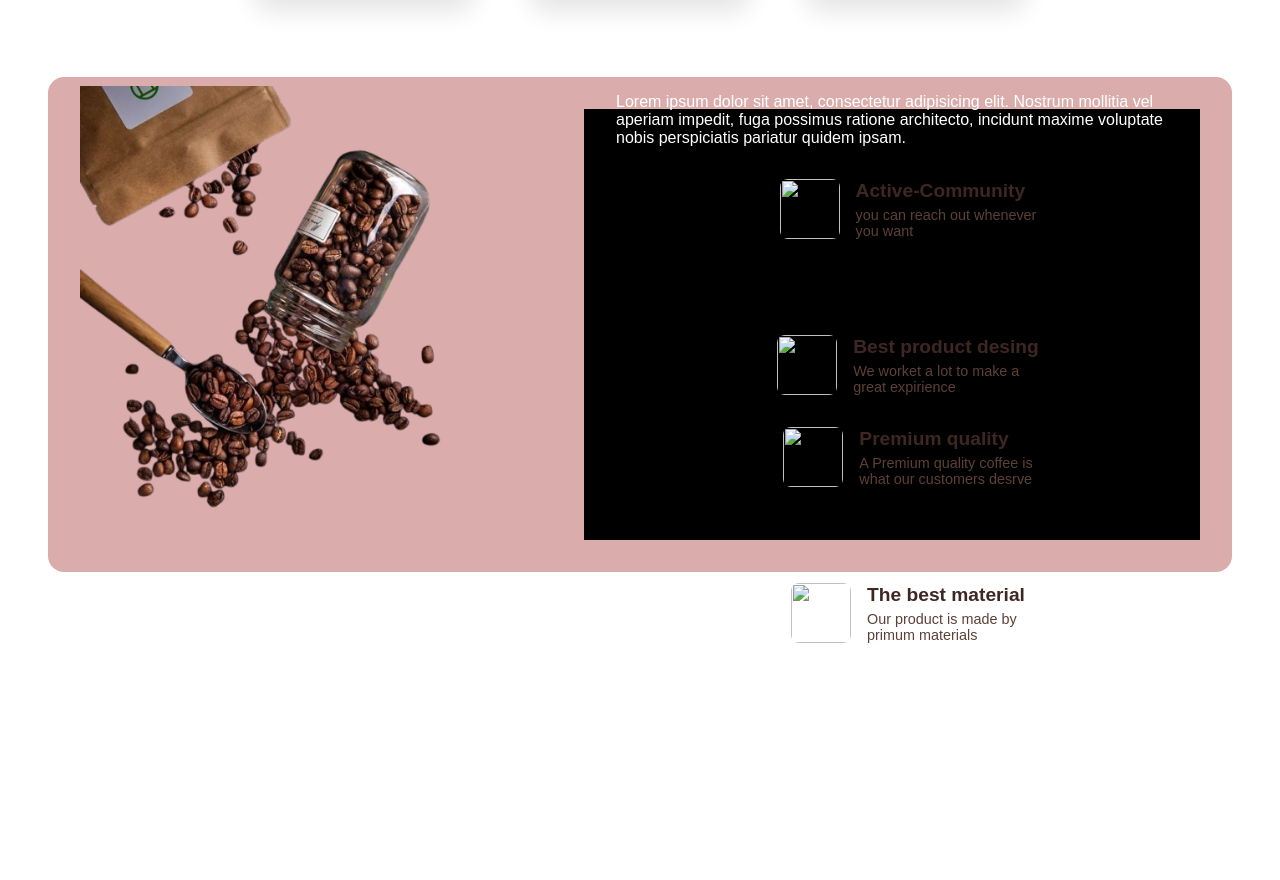
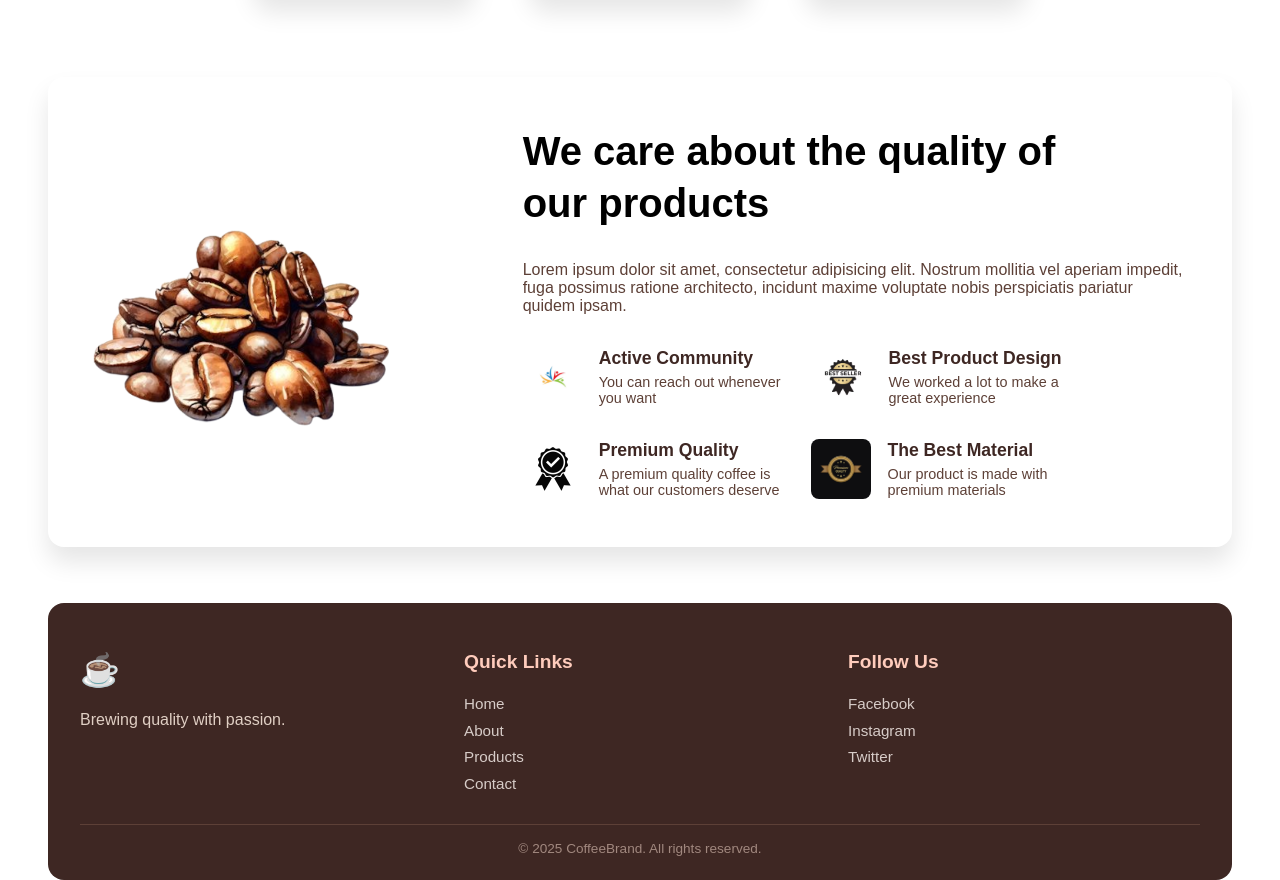
Before and after one commit to SyedaBismaa/COFFEO, a plain HTML site: page index.html in a window 1280 px wide. Shown: the part 2904-3784 px from the top of the page. Before the commit the page ends 3547 px from the top, so only its background shows below. Drawn offline with Linux system fonts and the light colour scheme.

Commit message:
Ui-Completed

```diff
--- a/index.html
+++ b/index.html
@@ -19,9 +19,9 @@
 
         <div class="tags">
             <a  href="#Products">Products</a>
-            <a href="">Special Offers</a>
+            <a href="#Offers">Special Offers</a>
             <a href="">Packing</a>
-            <a href="">About</a>
+            <a href="#About">About</a>
         </div>
 
 <button id="dark">Dark Mode</button>
@@ -110,7 +110,7 @@
 
 </section>
 
- <section class="week-products">
+ <section id="Offers" class="week-products">
 
     <h1><b>Weekend</b> Special Products</h1>
     <p>Check our daily special products that you can get with 20% off</p>
@@ -153,49 +153,79 @@
 </div>
  </section>
 
-  <section class="view-3">
-    <div class="imgeP">
-        <img src="./Images/About-Img.png" alt="">
+ <section id="About" class="view-3">
+  <div class="imgp"> <!-- Changed from imgeP -->
+    <img src="./Images/about-beans.png" alt="Beans">
   </div>
+
   <div class="textp">
     <h1>We care about the quality of <br> our <b>products</b></h1>
     <p>Lorem ipsum dolor sit amet, consectetur adipisicing elit. Nostrum mollitia vel aperiam impedit, fuga possimus ratione architecto, incidunt maxime voluptate nobis perspiciatis pariatur quidem ipsam.</p>
+
     <div class="containers1">
       <div class="cont1">
-    <img src="./Images/sample1.png" alt="">
+        <img src="./Images/active-logo.jpg" alt="Community">
         <div class="text">
-      <h3>Active-Community</h3>
-      <p>you can reach out whenever <br>you want</p>
+          <h3>Active Community</h3>
+          <p>You can reach out whenever <br>you want</p>
         </div>
       </div>
 
       <div class="cont1">
-    <img src="./Images/sample2.png" alt="">
+        <img src="./Images/Best-prod.avif" alt="Best Design">
         <div class="text">
-      <h3>Best product desing</h3>
-      <p>We worket a lot to make a <br>great expirience</p>
+          <h3>Best Product Design</h3>
+          <p>We worked a lot to make a <br>great experience</p>
         </div>
       </div>
     </div>
 
     <div class="containers2">
       <div class="cont1">
-    <img src="./Images/sample3.png" alt="">
+        <img src="./Images/material-logo.jpg" alt="Premium Quality">
         <div class="text">
-      <h3>Premium quality</h3>
-      <p>A Premium quality coffee is <br> what our customers desrve</p>
+          <h3>Premium Quality</h3>
+          <p>A premium quality coffee is <br>what our customers deserve</p>
         </div>
       </div>
 
       <div class="cont1">
-    <img src="./Images/sample4.png" alt="">
+        <img src="./Images/Primium-img.jpg" alt="Materials">
         <div class="text">
-      <h3>The best material</h3>
-      <p>Our product is made by <br> primum materials</p>
+          <h3>The Best Material</h3>
+          <p>Our product is made with <br>premium materials</p>
         </div>
       </div>
     </div>
 
+  </div>
+</section>
+
+<section class="footer">
+  <div class="footer-container">
+    <div class="footer-col brand">
+      <div class="brand-logo">☕</div>
+      <p>Brewing quality with passion.</p>
+    </div>
+
+    <div class="footer-col">
+      <h4>Quick Links</h4>
+      <p>Home</p>
+      <p>About</p>
+      <p>Products</p>
+      <p>Contact</p>
+    </div>
+
+    <div class="footer-col">
+      <h4>Follow Us</h4>
+      <p>Facebook</p>
+      <p>Instagram</p>
+      <p>Twitter</p>
+    </div>
+  </div>
+
+  <div class="footer-bottom">
+    <p>&copy; 2025 CoffeeBrand. All rights reserved.</p>
   </div>
 </section>
 
--- a/style.scss
+++ b/style.scss
@@ -507,42 +507,55 @@ box-shadow: 0 10px 20px rgba(0, 0, 0, 0.15);
 
 
 
-
-.view-3{
+.view-3 {
   display: flex;
   justify-content: space-between;
   align-items: center;
   width: 100%;
-  background-color: rgb(219, 172, 172);
+  height: auto;
+  padding: 2rem;
+  gap: 6rem;
   border-radius: 1rem;
-  height: 65%;
-  padding: 2rem;
+   box-shadow: 0 15px 25px rgba(0, 0, 0, 0.1);
 
-  .imgp{
-    width: 50%;
-    background-color: #000;
-    object-fit: cover;
-   aspect-ratio: 1/1;
-  }
-  .textp{
-    width: 55%;
-    height: 100%;
+  .imgp {
+    flex: 1;
     display: flex;
     justify-content: center;
-    align-items: flex-start;
+    align-items: center;
+
+    img {
+      width: 100%;
+      max-width: 500px;
+      height: auto;
+      object-fit: contain;
+    }
+  }
+
+  .textp {
+    flex: 2;
+    display: flex;
     flex-direction: column;
-    background-color: #000;
-    padding: 2rem;
-    color: #fff;
+    justify-content: center;
+    padding: 1rem;
     gap: 2rem;
+
+
+    h1 {
+      font-size: 2.5rem;
+      line-height: 1.3;
+    }
+
+    p {
+      font-size: 1rem;
+      color: #5d4037;
+    }
 
     .containers1,
     .containers2 {
       display: flex;
-  justify-content: center;
-  align-items: center;
-  padding-left: 2rem;
-  gap: 6rem;
+      justify-content: flex-start;
+      gap: 2rem;
       flex-wrap: wrap;
 
       .cont1 {
@@ -563,7 +576,7 @@ box-shadow: 0 10px 20px rgba(0, 0, 0, 0.15);
           flex-direction: column;
 
           h3 {
-        font-size: 1.2rem;
+            font-size: 1.1rem;
             color: #3e2723;
             margin-bottom: 0.3rem;
           }
@@ -575,9 +588,61 @@ box-shadow: 0 10px 20px rgba(0, 0, 0, 0.15);
         }
       }
     }
+  }
+}
 
-    h3{
+
+.footer {
+  background-color: #3e2723;
+  color: #f5f5f5;
+  padding: 3rem 2rem 1.5rem;
+  margin-top: 3.5rem;
+  border-radius: 1rem;
+
+  .footer-container {
+    display: flex;
+    flex-wrap: wrap;
+    justify-content: space-between;
+    gap: 2rem;
+    margin-bottom: 2rem;
+
+    .footer-col {
+      flex: 1;
+      min-width: 180px;
+      display: flex;
+      flex-direction: column;
+      gap: 0.6rem;
+
+      h4 {
+        font-size: 1.2rem;
+        margin-bottom: 0.8rem;
+        color: #ffccbc;
+      }
+
+      p {
+        font-size: 0.95rem;
+        color: #d7ccc8;
+      }
+    }
+
+    .brand {
+      .brand-logo {
         font-size: 2rem;
+        margin-bottom: 0.8rem;
+      }
+
+      p {
+        font-size: 1rem;
+        color: #e0cfc4;
       }
     }
   }
+
+  .footer-bottom {
+    text-align: center;
+    font-size: 0.85rem;
+    color: #a1887f;
+    border-top: 1px solid #5d4037;
+    padding-top: 1rem;
+  }
+}
```
Also changed, not shown: Images/About-Img.png (deleted), Images/Best-prod.avif (added), Images/Primium-img.jpg (added), Images/about-beans.png (added), Images/active-logo.jpg (added), Images/material-logo.jpg (added), style.css, 1 other file. Lines whose indentation alone changed are shown as unchanged.
